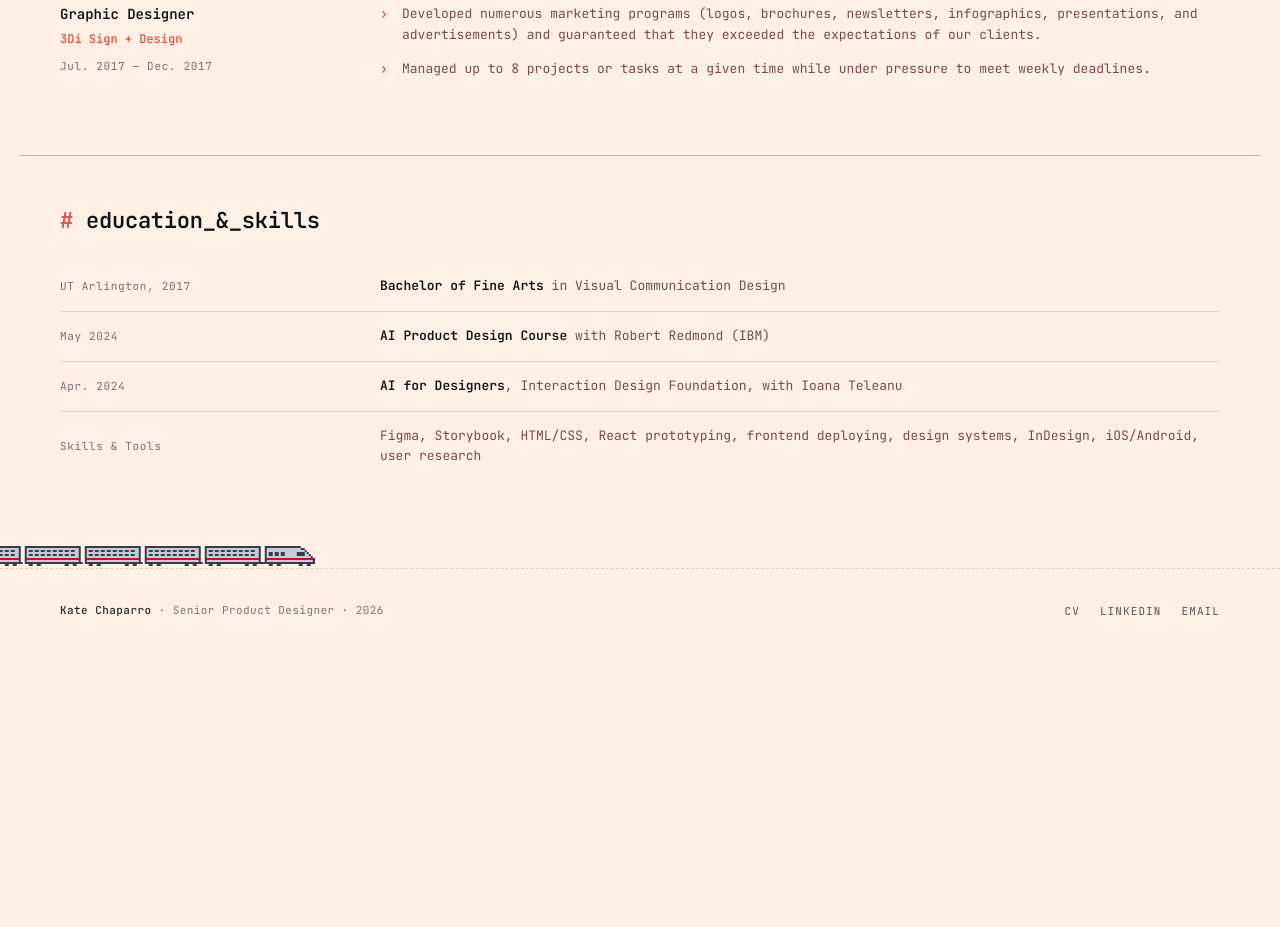
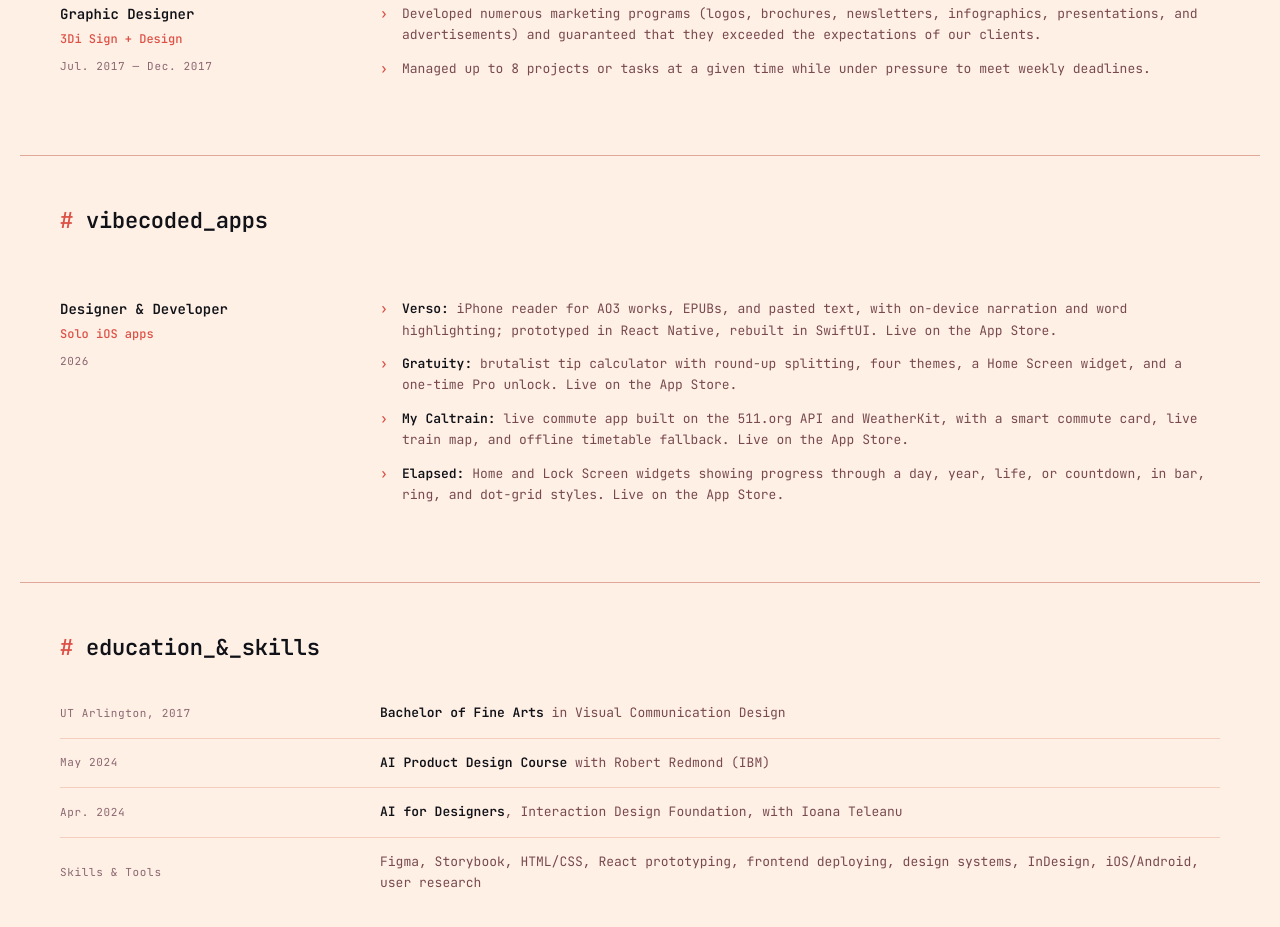
Before and after one commit to kidkatie2/portfolio, a plain HTML site: page cv.html in a window 1280 px wide. Shown: the part 3789-4716 px from the top of the page. Before the commit the page ends 4449 px from the top, so only its background shows below. Drawn offline with Linux system fonts and the light colour scheme.

Commit message:
CV: add Vibecoded apps section
Co-Authored-By: Claude Opus 5.5 <noreply@anthropic.com>

```diff
--- a/cv.html
+++ b/cv.html
@@ -424,6 +424,29 @@
 
 </section>
 
+<!-- ============ VIBECODED APPS ============ -->
+<div class="cv-section-head">
+  <h2>vibecoded_apps</h2>
+</div>
+
+<section class="cv-entries">
+  <div class="cv-entry">
+    <div class="cv-entry-side">
+      <div class="cv-entry-role">Designer &amp; Developer</div>
+      <div class="cv-entry-org">Solo iOS apps</div>
+      <div class="cv-entry-dates">2026</div>
+    </div>
+    <div class="cv-entry-body">
+      <ul>
+        <li><strong>Verso:</strong> iPhone reader for AO3 works, EPUBs, and pasted text, with on-device narration and word highlighting; prototyped in React Native, rebuilt in SwiftUI. Live on the App Store.</li>
+        <li><strong>Gratuity:</strong> brutalist tip calculator with round-up splitting, four themes, a Home Screen widget, and a one-time Pro unlock. Live on the App Store.</li>
+        <li><strong>My Caltrain:</strong> live commute app built on the 511.org API and WeatherKit, with a smart commute card, live train map, and offline timetable fallback. Live on the App Store.</li>
+        <li><strong>Elapsed:</strong> Home and Lock Screen widgets showing progress through a day, year, life, or countdown, in bar, ring, and dot-grid styles. Live on the App Store.</li>
+      </ul>
+    </div>
+  </div>
+</section>
+
 <!-- ============ EDUCATION & SKILLS ============ -->
 <div class="cv-section-head">
   <h2>education_&amp;_skills</h2>
```
